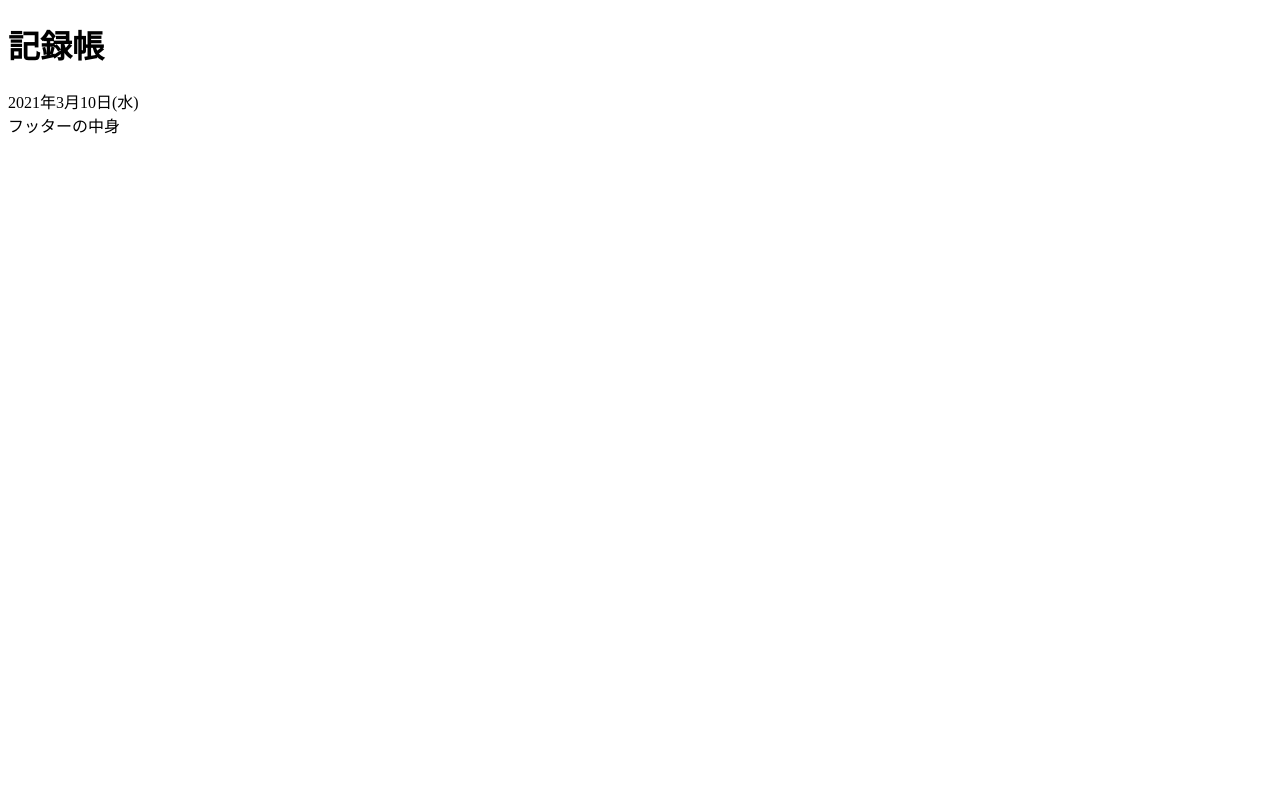
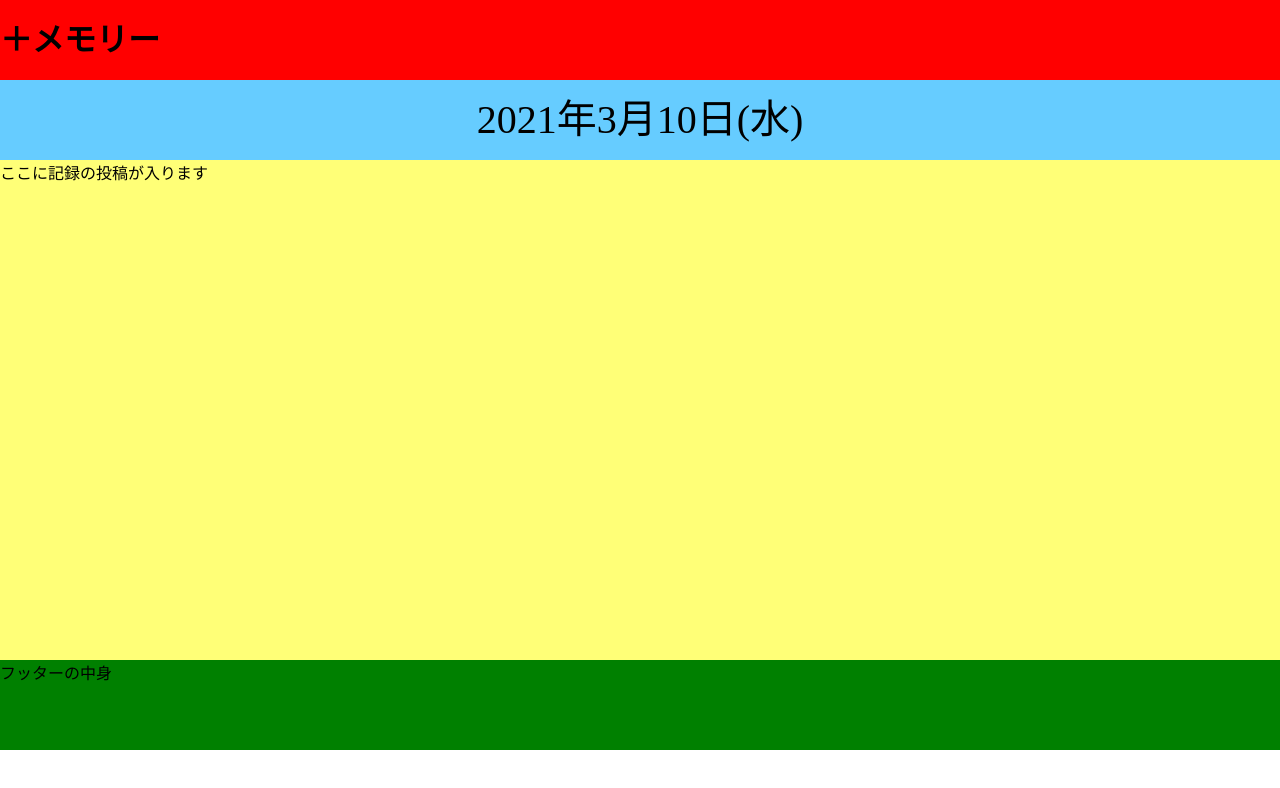
Before and after one commit to shoubuohno/memory_app, a plain HTML site: page index.html in a window 1280 px wide. Drawn offline with nearby package versions, Linux system fonts and the light colour scheme.

Commit message:
枠組みの作成

```diff
--- a/app.css
+++ b/app.css
@@ -0,0 +1,35 @@
+* {
+  margin: 0;
+  padding: 0;
+  box-sizing: border-box;
+}
+
+header {
+	width: 100%;
+	height: 80px;
+	background-color: red;
+}
+.title {
+	line-height: 80px;
+}
+
+.date {
+	width: 100%;
+	height: 80px;
+	text-align: center;
+	line-height: 80px;
+	background-color: #66CCFF;
+	font-size: 40px;
+}
+
+.memory-content {
+	width: 100%;
+	height: 500px;
+	background-color: #FFFF77;
+}
+
+footer {
+	width: 100%;
+	height: 90px;
+	background-color: green;
+}
--- a/index.html
+++ b/index.html
@@ -8,14 +8,22 @@
 <body>
     <!-- ヘッダー -->
     <header>
-        <h1>記録帳</h1>
+        <h1 class="title">＋メモリー</h1>
     </header>
 
     <!-- メインコンテンツ -->
     <main>
         <!-- 日付 -->
+       <div class="date">
+        <!-- 機能の日付ボタン -->
+        <div>
+        </div>
         <span id="currentDate"></span>
+       </div>
         <!-- 記録内容 -->
+       <div class="memory-content">
+        <p>ここに記録の投稿が入ります</p>
+       </div>
         <!-- 投稿フォーム -->
     </main>
 
```
